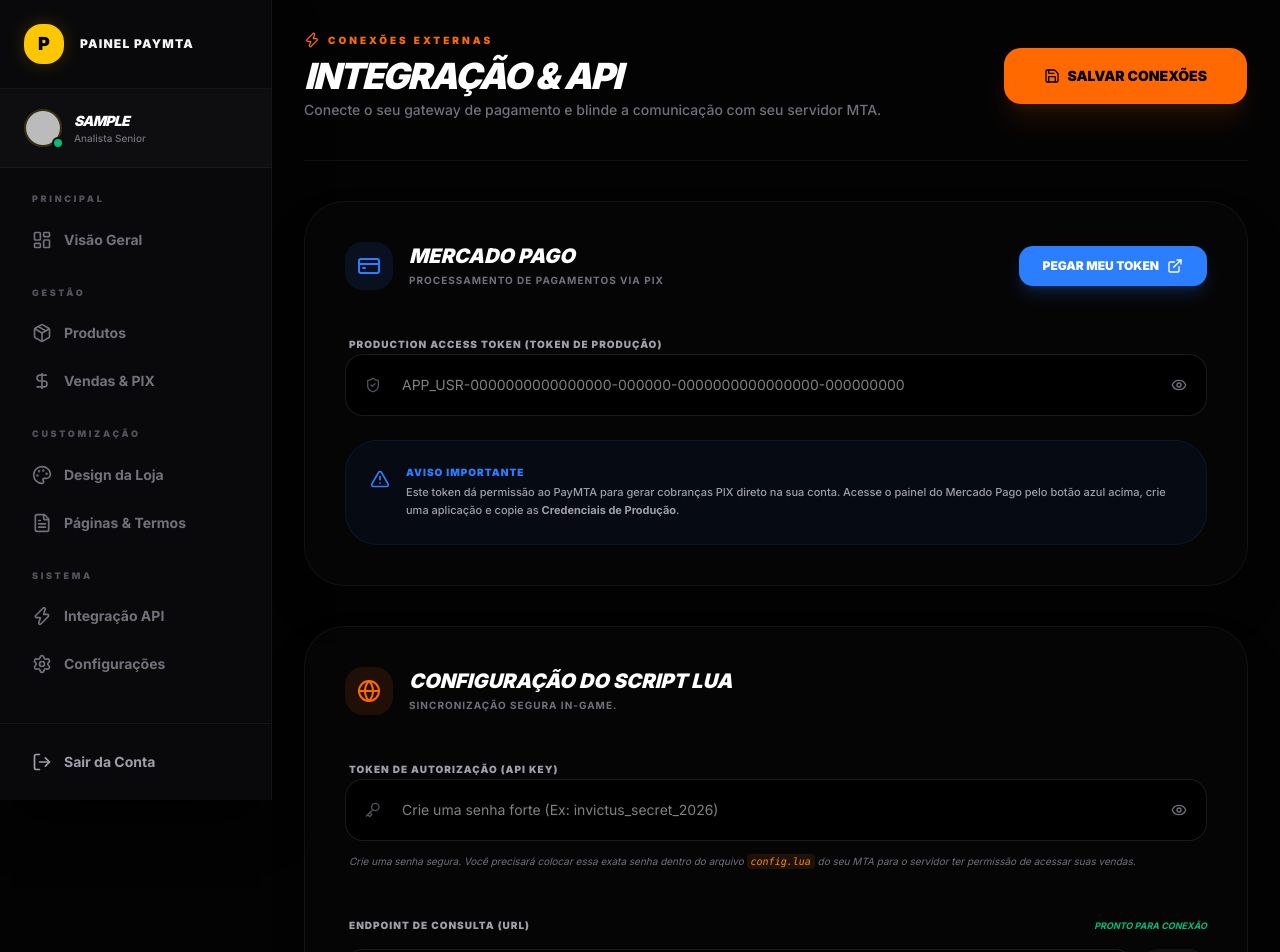
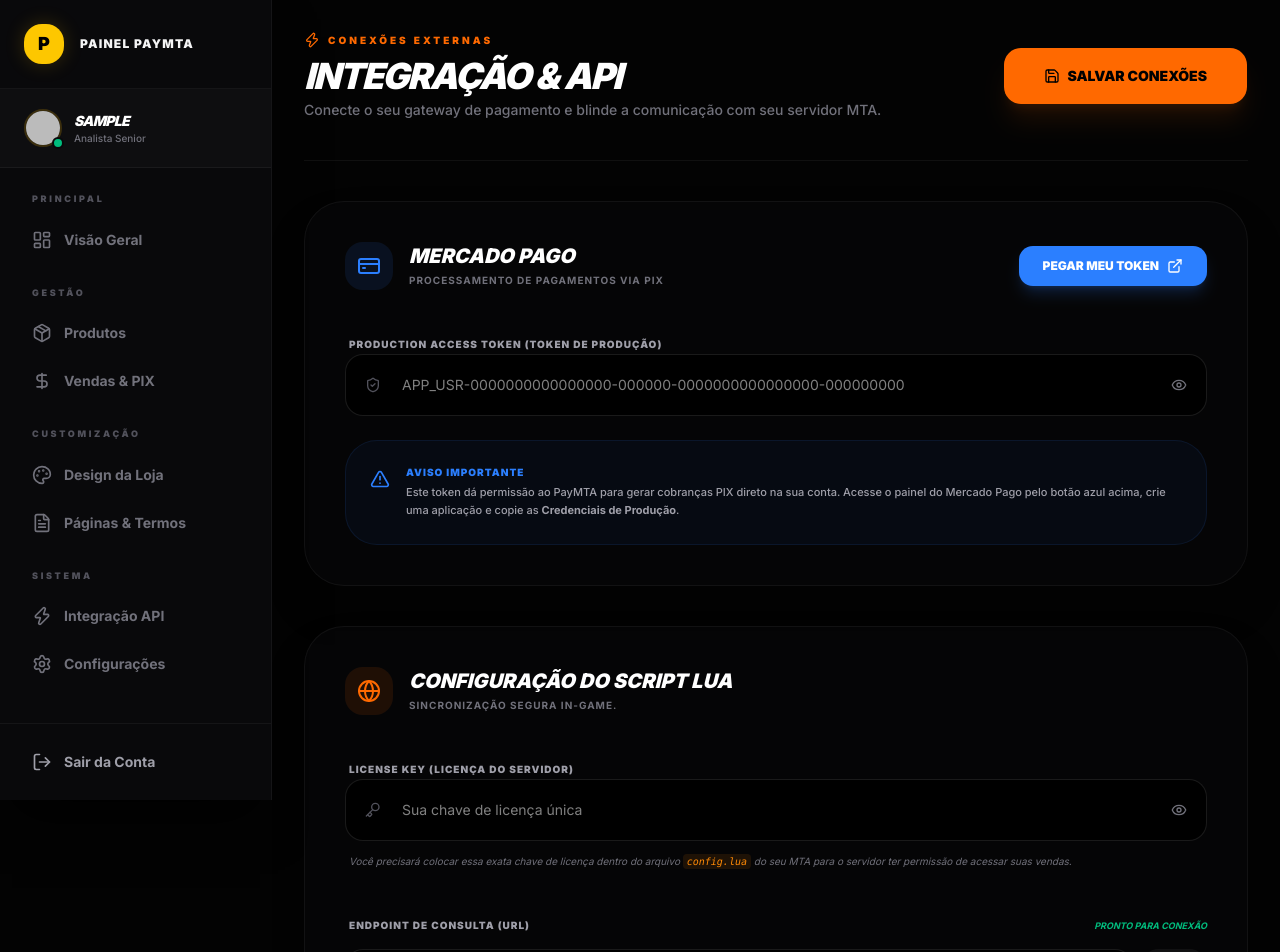
Before and after one commit to pedroaugustoti/paymta, a Next.js app: page /dashboard/integracao in a window 1280 px wide. Shown: the top 952 px of the page. Built offline with nearby package versions, Linux system fonts and the light colour scheme; no server answers; the database is empty; sample sign-in values are in the browser's storage.

Commit message:
refactor: altera campo de serverApiKey para licenseKey nas integracoes e API

```diff
--- a/src/app/dashboard/integracao/page.tsx
+++ b/src/app/dashboard/integracao/page.tsx
@@ -18,11 +18,10 @@
 
   const [form, setForm] = useState({
     mpAccessToken: "",
-    serverApiKey: "", // NOVO: Senha de comunicação entre MTA e Site
+    licenseKey: "", // CORRIGIDO PARA O NOME DO SCHEMA
     slug: "",
   });
 
-  // CARREGAMENTO SEGURO
   useEffect(() => {
     async function loadIntegrations() {
       try {
@@ -31,7 +30,7 @@
           const data = await res.json();
           setForm({
             mpAccessToken: data.mpAccessToken || "",
-            serverApiKey: data.serverApiKey || "", // NOVO CAMPO
+            licenseKey: data.licenseKey || "", // CORRIGIDO AQUI
             slug: data.slug || "",
           });
         }
@@ -75,7 +74,6 @@
   return (
     <div className="p-8 max-w-5xl mx-auto space-y-10 animate-in fade-in slide-in-from-bottom-4 duration-700">
 
-      {/* HEADER TÉCNICO */}
       <header className="flex flex-col md:flex-row justify-between items-start md:items-center gap-6 border-b border-white/5 pb-10">
         <div>
           <div className="flex items-center gap-2 text-orange-500 mb-2">
@@ -109,7 +107,6 @@
               </div>
             </div>
 
-            {/* BOTÃO DIRETO PRO PAINEL DO MERCADO PAGO */}
             <a
               href="https://www.mercadopago.com.br/developers/panel/app"
               target="_blank"
@@ -155,7 +152,7 @@
           </div>
         </section>
 
-        {/* CARD 2: CONEXÃO COM O SERVIDOR (API KEY LUA) */}
+        {/* CARD 2: CONEXÃO COM O SERVIDOR (LICENSE KEY LUA) */}
         <section className="bg-zinc-950/50 border border-white/5 p-10 rounded-[40px] shadow-2xl backdrop-blur-sm">
           <div className="flex items-center gap-4 mb-10">
             <div className="p-3 bg-orange-500/10 rounded-2xl text-orange-500">
@@ -169,18 +166,17 @@
 
           <div className="space-y-8">
 
-            {/* NOVO CAMPO: TOKEN DO SERVIDOR */}
             <div className="space-y-3">
-              <label className="text-[10px] font-black text-zinc-400 uppercase tracking-widest ml-1">Token de Autorização (API Key)</label>
+              <label className="text-[10px] font-black text-zinc-400 uppercase tracking-widest ml-1">License Key (Licença do Servidor)</label>
               <div className="relative group">
                 <div className="absolute left-5 top-1/2 -translate-y-1/2 text-zinc-600">
                   <Key className="w-4 h-4" />
                 </div>
                 <input
                   type={showServerToken ? "text" : "password"}
-                  value={form.serverApiKey}
-                  onChange={(e) => setForm({...form, serverApiKey: e.target.value.replace(/\s+/g, '')})}
-                  placeholder="Crie uma senha forte (Ex: invictus_secret_2026)"
+                  value={form.licenseKey}
+                  onChange={(e) => setForm({...form, licenseKey: e.target.value.replace(/\s+/g, '')})}
+                  placeholder="Sua chave de licença única"
                   className="w-full bg-black border border-white/10 rounded-2xl py-5 pl-14 pr-14 text-sm focus:border-orange-500 outline-none text-white font-mono transition-all"
                 />
                 <button
@@ -191,7 +187,7 @@
                 </button>
               </div>
               <p className="text-[10px] text-zinc-500 leading-relaxed italic ml-1">
-                Crie uma senha segura. Você precisará colocar essa exata senha dentro do arquivo <code className="text-orange-400 bg-orange-400/10 px-1 py-0.5 rounded">config.lua</code> do seu MTA para o servidor ter permissão de acessar suas vendas.
+                Você precisará colocar essa exata chave de licença dentro do arquivo <code className="text-orange-400 bg-orange-400/10 px-1 py-0.5 rounded">config.lua</code> do seu MTA para o servidor ter permissão de acessar suas vendas.
               </p>
             </div>
 
```
